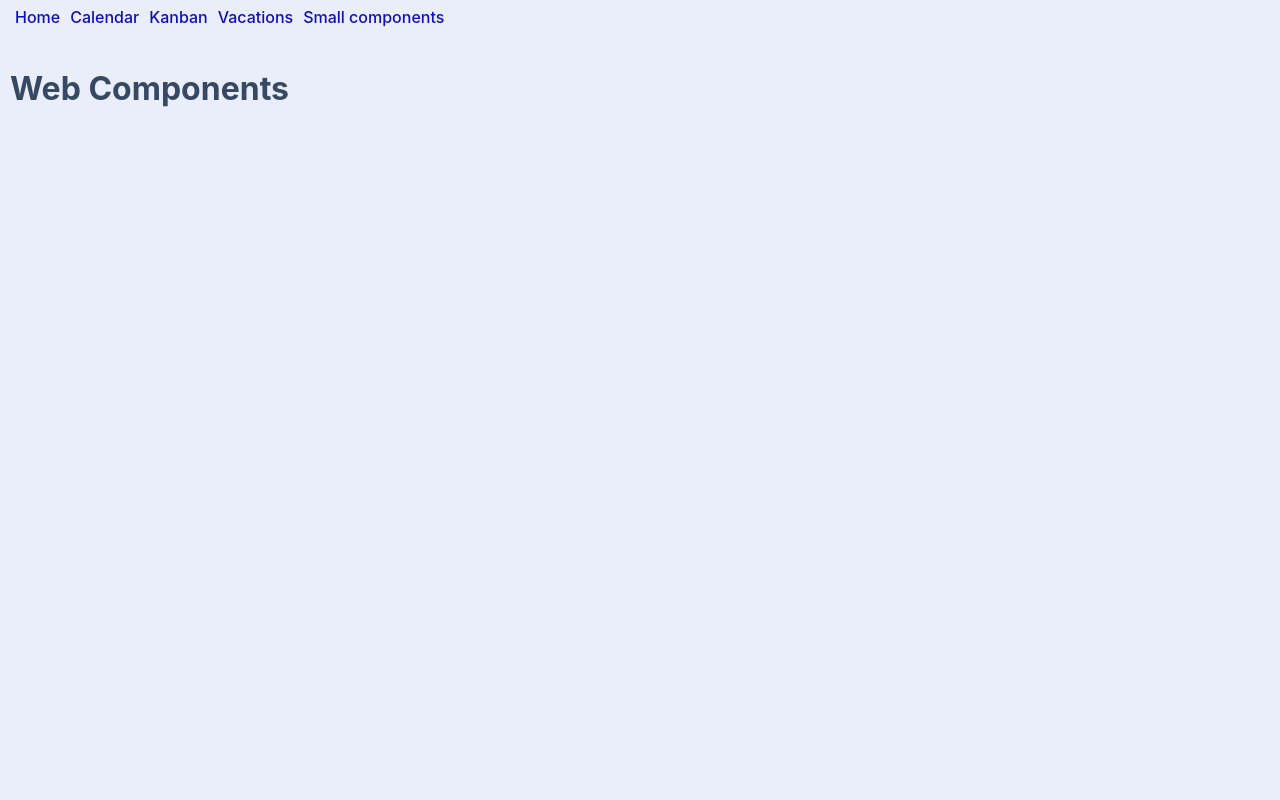
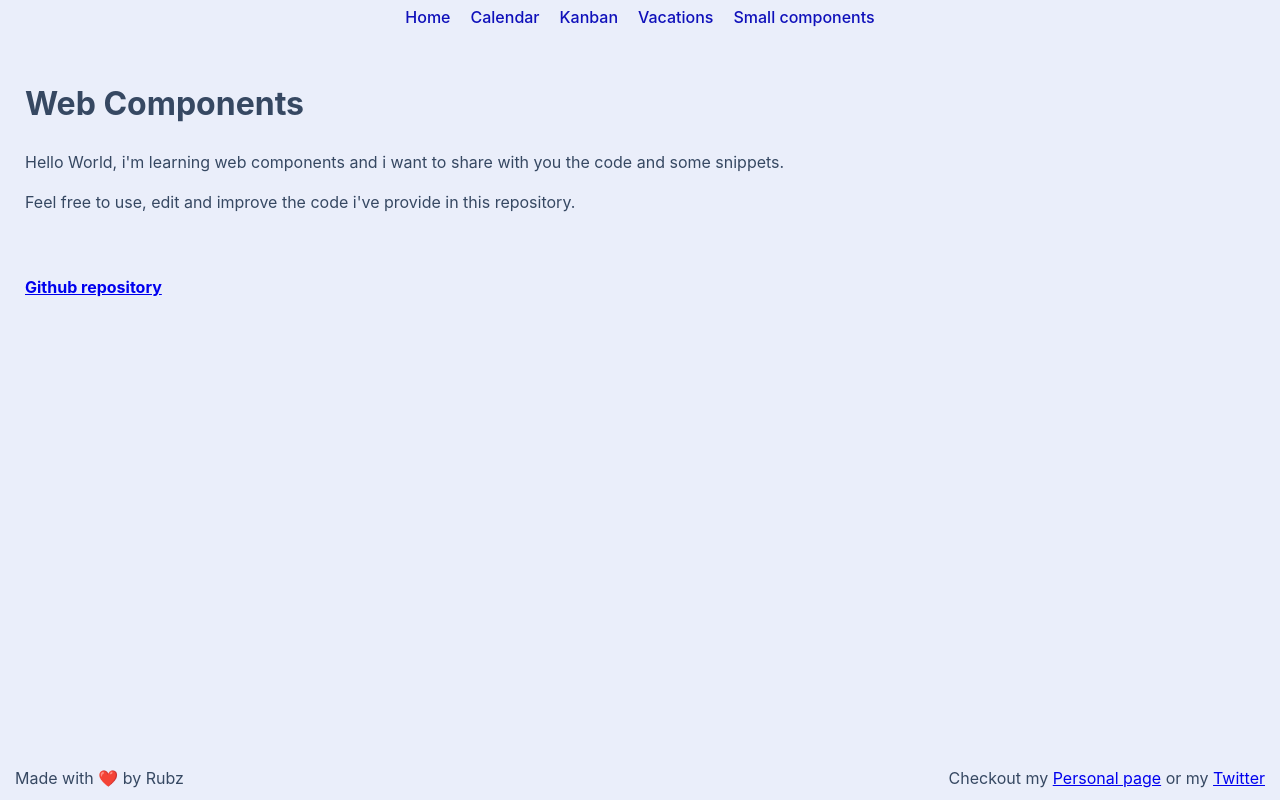
Before and after one commit to jrubio9/learning-web-components, a website built with Vite: page index.html in a window 1280 px wide. Built offline with nearby package versions, Linux system fonts and the light colour scheme.

Commit message:
Ready to share with the world

```diff
--- a/index.html
+++ b/index.html
@@ -39,4 +39,8 @@
     <div id="content"></div>
     <script src="src/router.js"></script>
 </body>
+<footer>
+    <div class="flex">Made with ❤️ by Rubz</div>
+    <div class="flex">Checkout my <a href="https://rubz.vercel.app" target="_blank">Personal page</a> or my <a href="https://twitter.com/rubzdev" target="_blank">Twitter</a></div>
+</footer>
 </html>
--- a/src/index.html
+++ b/src/index.html
@@ -1,3 +1,7 @@
-<div>
+<div style="padding: 15px;">
     <h1>Web Components</h1>
+    <p>Hello World, i'm learning web components and i want to share with you the code and some snippets.</p>
+    <p>Feel free to use, edit and improve the code i've provide in this repository.</p>
+    <br/>
+    <h4><a href="https://github.com/rubzdev/web-components" target="_blank">Github repository</a></h4>
 </div>
--- a/style.css
+++ b/style.css
@@ -49,8 +49,9 @@ html {
 nav {
   display: flex;
   padding: 5px 15px;
-  gap: 10px;
+  gap: 20px;
   align-items: center;
+  justify-content: center;
 
   & a {
     color: var(--royal-blue);
@@ -73,6 +74,14 @@ body {
   flex-direction: column;
   position: absolute;
   inset: 0;
+}
+
+footer {
+  display: flex;
+  padding: 10px 15px;
+  gap: 10px;
+  align-items: center;
+  justify-content: space-between;
 }
 
 #content {
```
